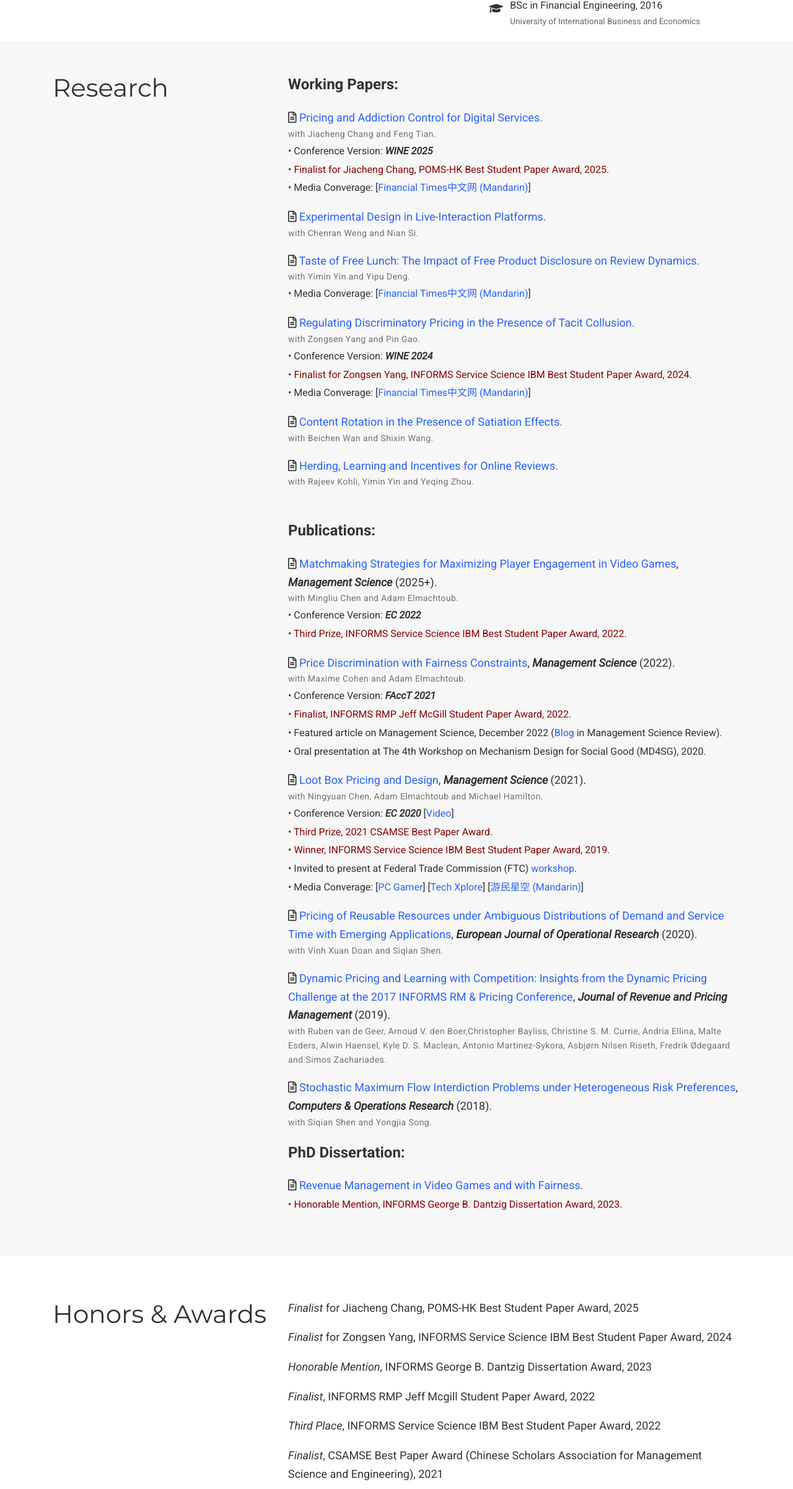
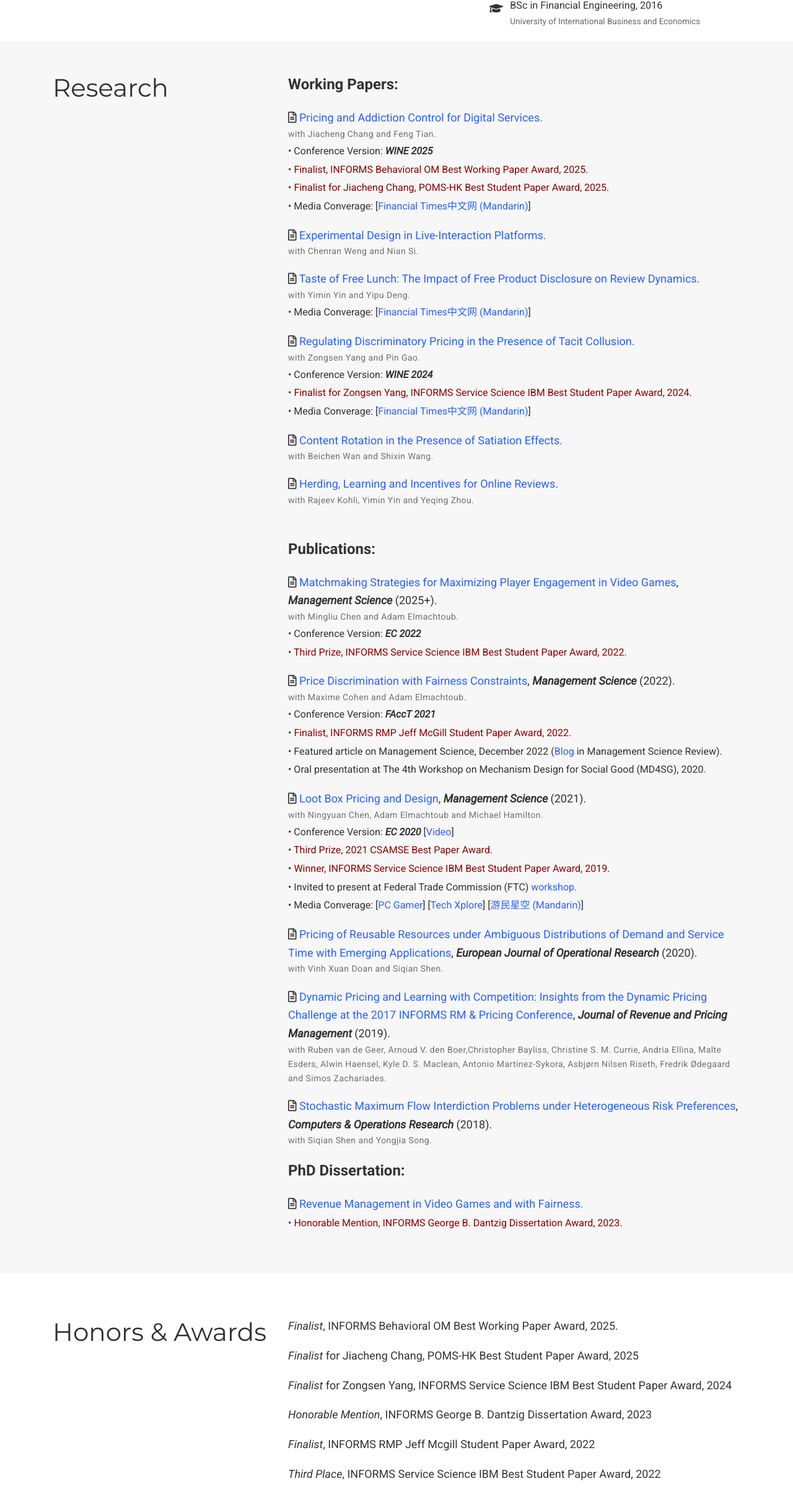
Before and after one commit to leixiao32229/leixiao32229.github.io, a plain HTML site: page index.html in a window 1280 px wide. Shown: the part 946-3349 px from the top of the page at 62% size. Drawn offline with nearby package versions, Linux system fonts and the light colour scheme; some icons are missing; files whose address does not match are found by name.

Commit message:
20250924

```diff
--- a/index.html
+++ b/index.html
@@ -707,6 +707,8 @@ addiction
   <font size="3">
 &bull; Conference Version: <b><i>WINE 2025</i></b>
 <br>
+&bull; <span style="color: darkred">Finalist, INFORMS Behavioral OM Best Working Paper Award, 2025.</span>
+<br>
 &bull; <span style="color: darkred">Finalist for Jiacheng Chang, POMS-HK Best Student Paper Award, 2025.</span>
   </font>
   <br>
@@ -926,7 +928,8 @@ ccp
 
     </div>
     <div class="col-12 col-lg-8">
-      <p><em>Finalist</em> for Jiacheng Chang, POMS-HK Best Student Paper Award, 2025</p>
+      <p><em>Finalist</em>, INFORMS Behavioral OM Best Working Paper Award, 2025.</p>
+<p><em>Finalist</em> for Jiacheng Chang, POMS-HK Best Student Paper Award, 2025</p>
 <p><em>Finalist</em> for Zongsen Yang, INFORMS Service Science IBM Best Student Paper Award, 2024</p>
 <p><em>Honorable Mention</em>, INFORMS George B. Dantzig Dissertation Award, 2023</p>
 <p><em>Finalist</em>, INFORMS RMP Jeff Mcgill Student Paper Award, 2022</p>
```
Also changed, not shown: 1 other file.
